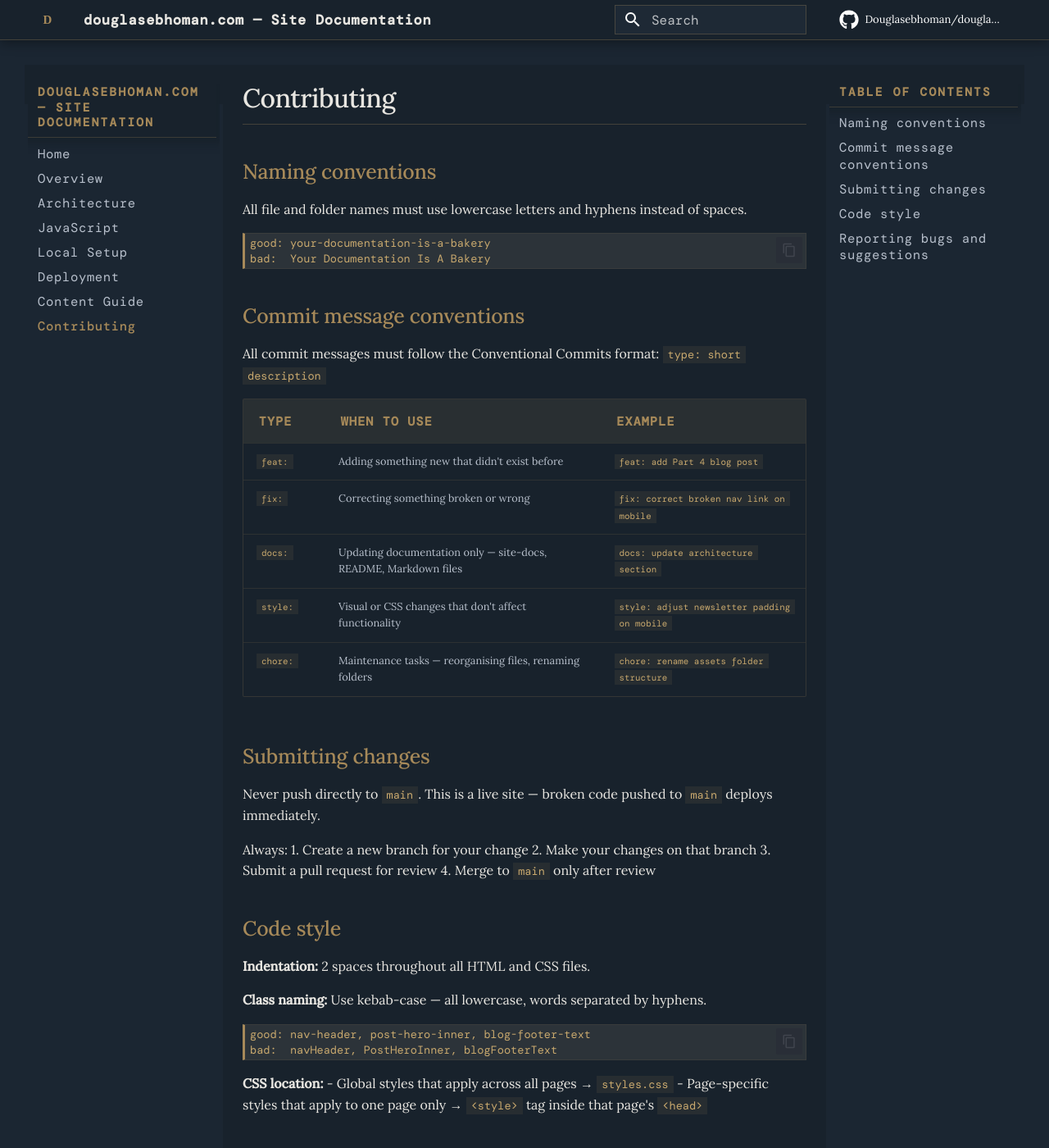
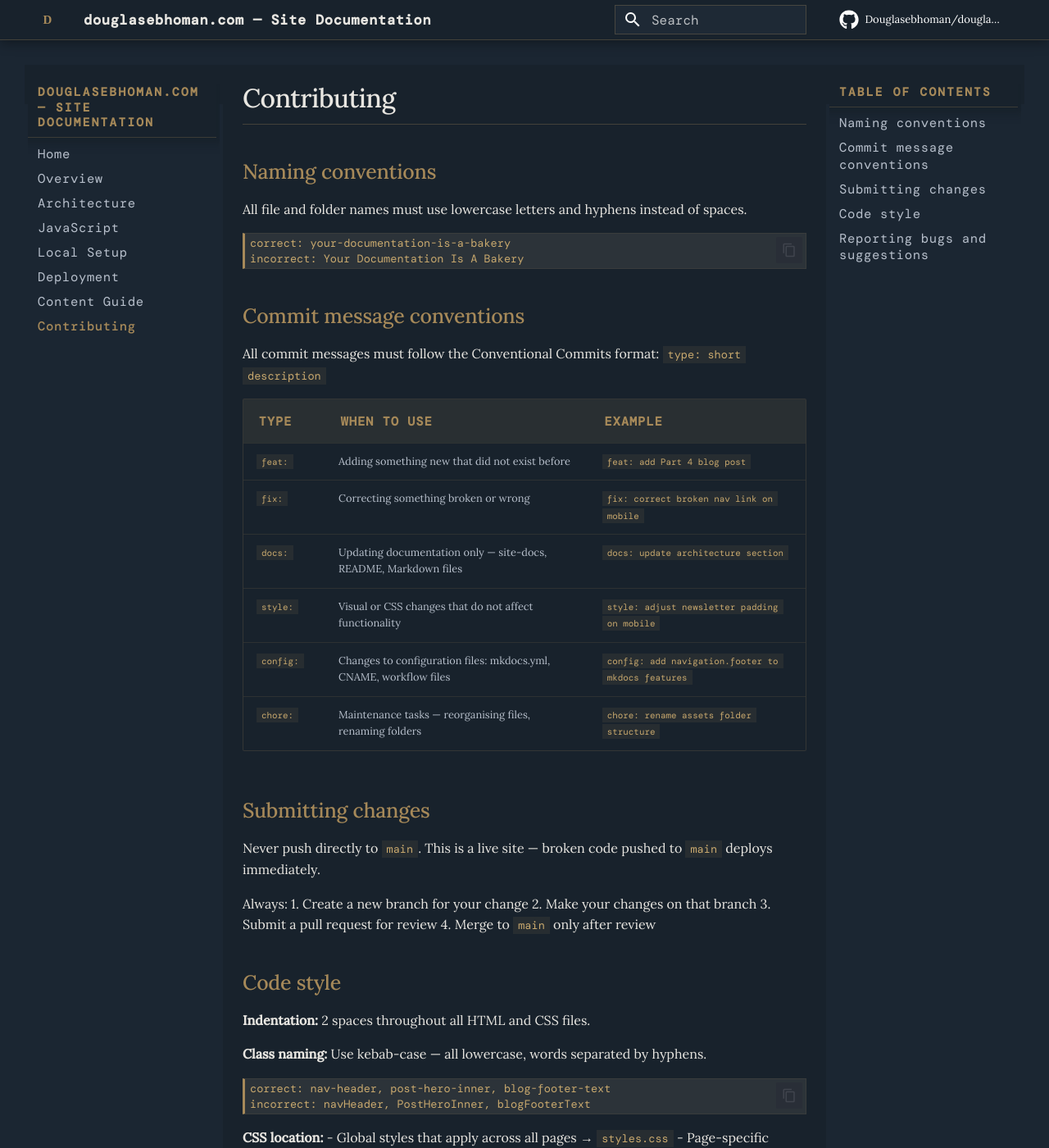
Before and after one commit to Douglasebhoman/site-docs, an MkDocs documentation site: the page built from docs/contributing.md, in a window 1280 px wide and 1400 px high. Shown: the whole window at 82% size. Built offline with MkDocs 1.6.1 and Material for MkDocs 9.7.7, drawn with Linux system fonts in a browser that asks for light colours; some web fonts are replaced; comment, search, counter and statistics services are not loaded; part of the change alters nothing that is shown.

Commit message:
docs: carry over contributing edits from the website repo
Remove contractions, use correct and incorrect in place of good and bad,
and add the config: commit type.

Co-Authored-By: Claude Opus 5.5 <noreply@anthropic.com>

````diff
--- a/docs/contributing.md
+++ b/docs/contributing.md
@@ -5,8 +5,8 @@
 All file and folder names must use lowercase letters and hyphens instead of spaces.
 
 ```
-good: your-documentation-is-a-bakery
-bad:  Your Documentation Is A Bakery
+correct: your-documentation-is-a-bakery
+incorrect: Your Documentation Is A Bakery
 ```
 
 ## Commit message conventions
@@ -15,10 +15,11 @@ All commit messages must follow the Conventional Commits format: `type: short de
 
 | Type | When to use | Example |
 |------|-------------|---------|
-| `feat:` | Adding something new that didn't exist before | `feat: add Part 4 blog post` |
+| `feat:` | Adding something new that did not exist before | `feat: add Part 4 blog post` |
 | `fix:` | Correcting something broken or wrong | `fix: correct broken nav link on mobile` |
 | `docs:` | Updating documentation only — site-docs, README, Markdown files | `docs: update architecture section` |
-| `style:` | Visual or CSS changes that don't affect functionality | `style: adjust newsletter padding on mobile` |
+| `style:` | Visual or CSS changes that do not affect functionality | `style: adjust newsletter padding on mobile` |
+| `config:` | Changes to configuration files: mkdocs.yml, CNAME, workflow files | `config: add navigation.footer to mkdocs features` |
 | `chore:` | Maintenance tasks — reorganising files, renaming folders | `chore: rename assets folder structure` |
 
 ## Submitting changes
@@ -38,8 +39,8 @@ Always:
 **Class naming:** Use kebab-case — all lowercase, words separated by hyphens.
 
 ```
-good: nav-header, post-hero-inner, blog-footer-text
-bad:  navHeader, PostHeroInner, blogFooterText
+correct: nav-header, post-hero-inner, blog-footer-text
+incorrect: navHeader, PostHeroInner, blogFooterText
 ```
 
 **CSS location:**
````
